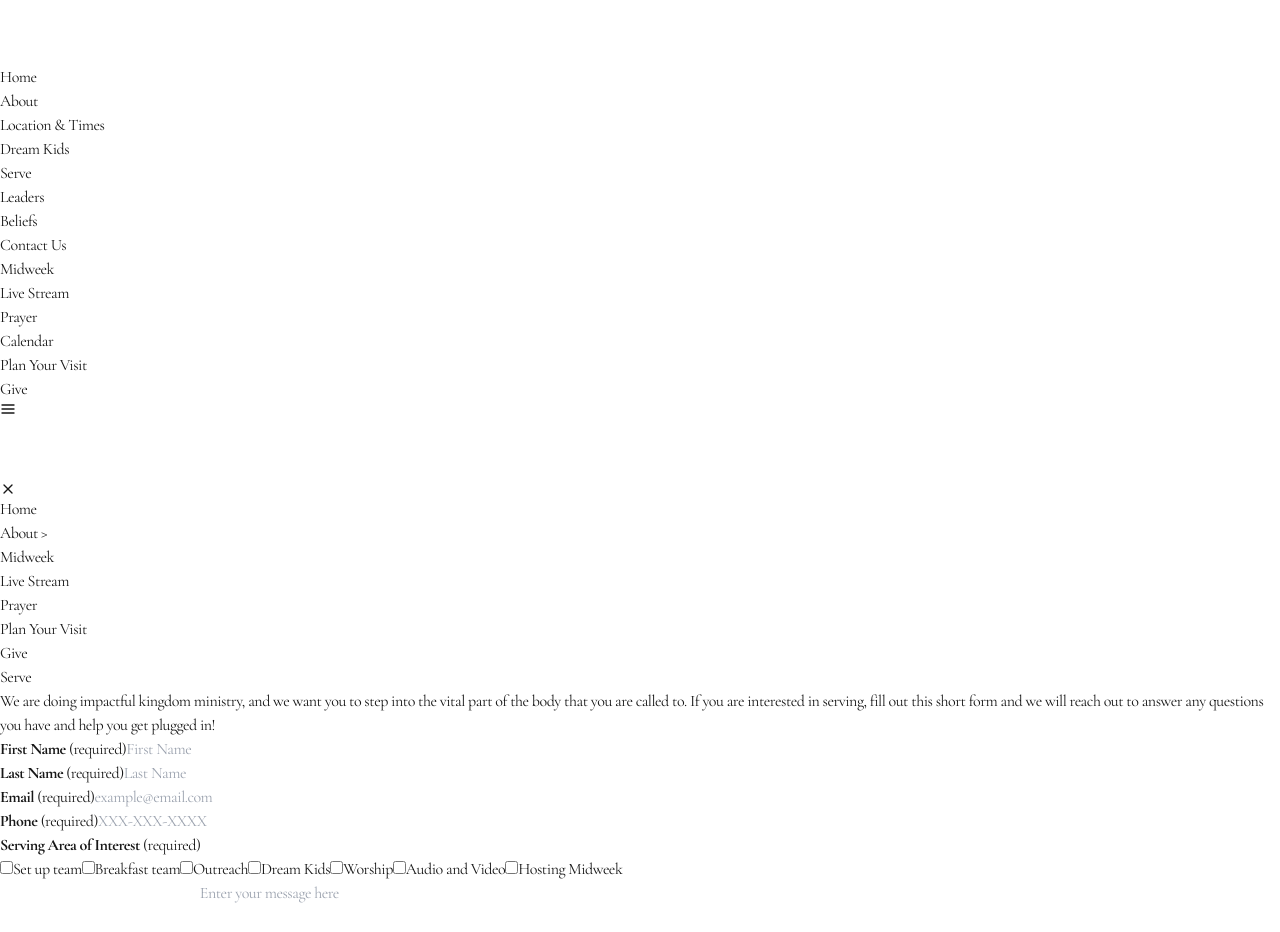
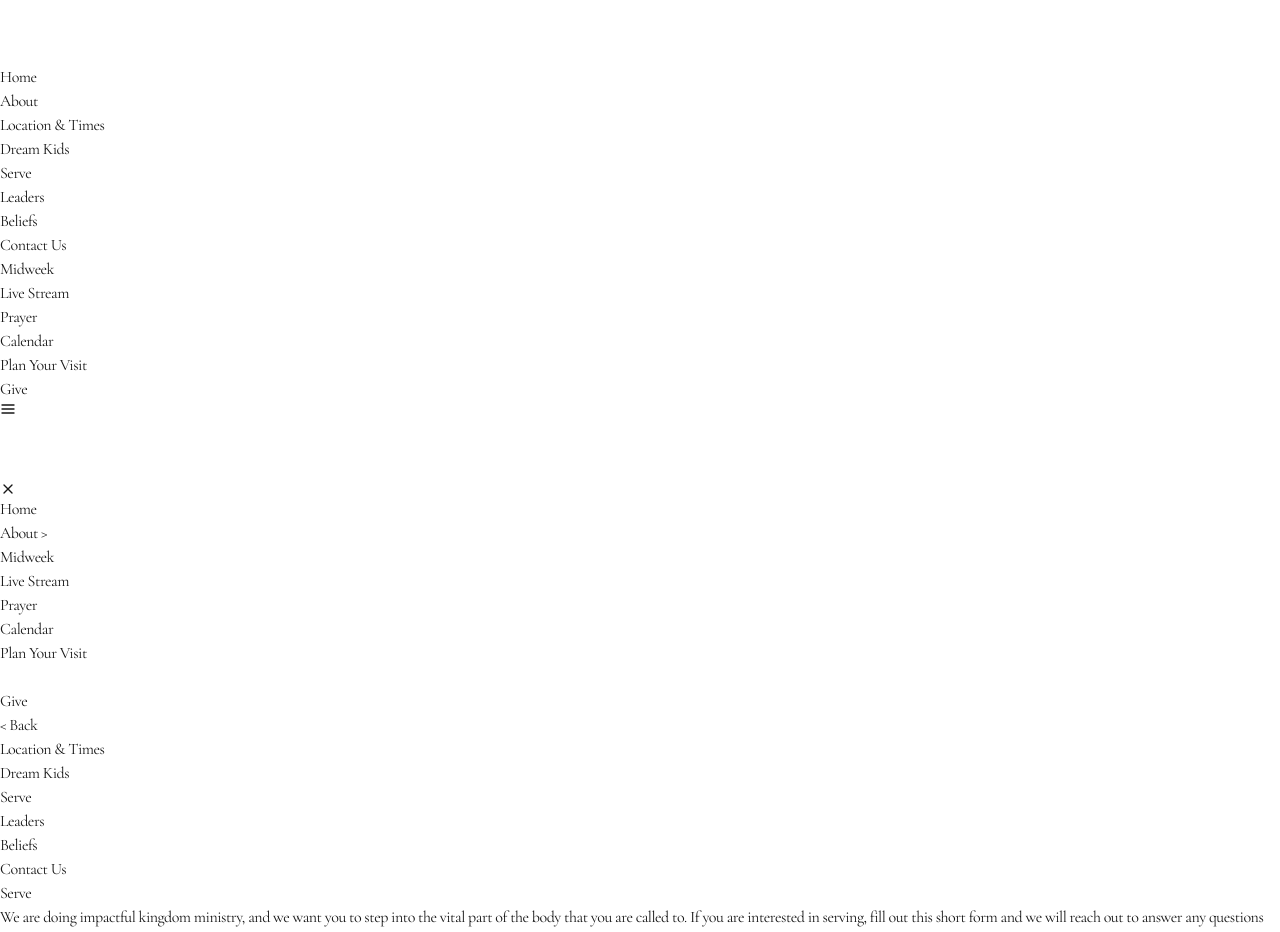
Before and after one commit to MatthewBrownTechCo/Dream-Church, a Next.js app in the folder dc-application/: page /serve in a window 1280 px wide. Shown: the top 932 px of the page. Built offline with nearby package versions, Linux system fonts and the light colour scheme.

Commit message:
Optimized Locations menu and updated layout.tsx

```diff
--- a/dc-application/src/app/layout.tsx
+++ b/dc-application/src/app/layout.tsx
@@ -1,7 +1,6 @@
 import "../app/styles/globals.css";
 import type { Metadata } from "next";
 import { Cormorant_Garamond } from "next/font/google";
-import Head from "next/head";
 
 const cormorantGaramond = Cormorant_Garamond({
   weight: ["400", "700"], // Regular & Bold
@@ -24,9 +23,6 @@ export default function RootLayout({
 }>) {
   return (
     <html lang="en">
-      <Head>
-        <meta name="viewport" content="width=device-width, initial-scale=1" />
-      </Head>
       <body
         className={`${cormorantGaramond.className} antialiased bg-[rgb(28,28,28)] text-white text-xl overflow-x-hidden`}
         style={{ letterSpacing: "-0.5px" }}
--- a/dc-application/src/components/navbar.tsx
+++ b/dc-application/src/components/navbar.tsx
@@ -8,8 +8,7 @@ const NavBar = () => {
   const router = useRouter();
   const pathname = usePathname();
   const [menuOpen, setMenuOpen] = useState(false);
-  const [aboutOpen, setAboutOpen] = useState(false); // For About menu
-  const [originalMenu, setOriginalMenu] = useState(true); // Tracks if we are on the main menu or About
+  const [aboutOpen, setAboutOpen] = useState(false);
 
   const toggleMenu = () => setMenuOpen(!menuOpen);
 
@@ -17,7 +16,6 @@ const NavBar = () => {
     router.push(path);
     setMenuOpen(false);
     setAboutOpen(false);
-    setOriginalMenu(true); // Return to main menu when navigating
   };
 
   const calendarNav = () =>
@@ -36,16 +34,6 @@ const NavBar = () => {
     return isActive
       ? "cursor-pointer hover:text-gray-200 underline underline-offset-4"
       : "cursor-pointer hover:text-gray-200";
-  };
-
-  const showAboutMenu = () => {
-    setAboutOpen(true);
-    setOriginalMenu(false);
-  };
-
-  const showMainMenu = () => {
-    setAboutOpen(false);
-    setOriginalMenu(true);
   };
 
   return (
@@ -189,14 +177,16 @@ const NavBar = () => {
         </div>
       </div>
 
-      {/* Mobile Dropdown Menu */}
+      {/* MOBILE MENU OVERLAY */}
       <div
-        className={`md:hidden bg-[rgb(28,28,28)] text-white flex flex-col items-center py-6 space-y-4 fixed top-0 left-0 w-full z-30 h-screen transition-opacity duration-300 ${
-          menuOpen ? "opacity-100" : "opacity-0"
+        className={`md:hidden bg-[rgb(28,28,28)] text-white fixed top-0 left-0 w-full h-screen z-30 transition-opacity duration-300 ${
+          menuOpen
+            ? "opacity-100 pointer-events-auto"
+            : "opacity-0 pointer-events-none"
         }`}
       >
-        {/* Logo and Close Button */}
-        <div className="flex justify-between items-center w-full px-6">
+        {/* Header: Logo + Close */}
+        <div className="flex justify-between items-center px-6 py-6">
           <div className="pl-5">
             <Logo />
           </div>
@@ -205,25 +195,32 @@ const NavBar = () => {
           </div>
         </div>
 
+        {/* Mobile Menu Content Container */}
+        <div className="relative h-full w-full overflow-hidden mt-4">
+          <div
+            className={`absolute top-0 left-0 w-full h-full flex flex-col items-center space-y-6 transition-transform duration-500 ease-in-out ${
+              aboutOpen ? "-translate-x-full" : "translate-x-0"
+            }`}
+          >
             <div
               onClick={() => navigate("/")}
-          className={`hover:cursor-pointer hover:text-gray-200 ${getLinkClass(
+              className={`hover:cursor-pointer hover:text-gray-200 text-5xl ${getLinkClass(
                 "/"
               )}`}
             >
               Home
             </div>
             <div
-          onClick={showAboutMenu}
-          className={`hover:cursor-pointer hover:text-gray-200 ${getLinkClass(
+              onClick={() => setAboutOpen(true)}
+              className={`hover:cursor-pointer hover:text-gray-200 text-5xl ${getLinkClass(
                 "/about"
               )}`}
             >
-          About <span className="md:hidden"> &gt;</span>{" "}
+              About <span className="md:hidden">&gt;</span>
             </div>
             <div
               onClick={() => navigate("/midweek")}
-          className={`hover:cursor-pointer hover:text-gray-200 ${getLinkClass(
+              className={`hover:cursor-pointer hover:text-gray-200 text-5xl ${getLinkClass(
                 "/midweek"
               )}`}
             >
@@ -231,101 +228,92 @@ const NavBar = () => {
             </div>
             <div
               onClick={liveStreamNav}
-          className="cursor-pointer hover:text-gray-200"
+              className="cursor-pointer hover:text-gray-200 text-5xl"
             >
               Live Stream
             </div>
             <div
               onClick={() => navigate("/prayer")}
-          className={`hover:cursor-pointer hover:text-gray-200 ${getLinkClass(
+              className={`hover:cursor-pointer hover:text-gray-200 text-5xl ${getLinkClass(
                 "/prayer"
               )}`}
             >
               Prayer
             </div>
             <div
+              onClick={calendarNav}
+              className="cursor-pointer hover:text-gray-200 text-5xl"
+            >
+              Calendar
+            </div>
+            <div
               onClick={() => navigate("/planyourvisit")}
-          className={`hover:cursor-pointer hover:text-gray-200 ${getLinkClass(
+              className={`hover:cursor-pointer hover:text-gray-200 text-5xl ${getLinkClass(
                 "/planyourvisit"
               )}`}
             >
               Plan Your Visit
             </div>
+            <br />
             <button
               onClick={() => navigate("/give")}
-          className="bg-white text-[rgb(21,31,38)] border border-[rgb(21,31,38)] h-[40px] w-[80px] hover:bg-gray-200"
+              className="bg-white text-[rgb(21,31,38)] border border-[rgb(21,31,38)] text-5xl h-[70px] w-[250px] hover:bg-gray-200"
             >
               Give
             </button>
           </div>
 
-      {/* Mobile About Menu */}
-      {menuOpen && aboutOpen && (
+          {/* About Slide Panel (slide in from right) */}
           <div
-          className="md:hidden bg-[rgb(28,28,28)] text-white flex flex-col items-center py-6 space-y-4 fixed top-0 left-0 w-full z-30 h-screen transition-all duration-300"
-          style={{
-            transform: aboutOpen ? "translateX(0)" : "translateX(-100%)",
-            opacity: aboutOpen ? 1 : 0,
-          }}
+            className={`absolute top-0 left-0 w-full h-full flex flex-col items-center space-y-6 transition-transform duration-500 ease-in-out ${
+              aboutOpen ? "translate-x-0" : "translate-x-full"
+            }`}
           >
-          {/* Logo and Close Button */}
-          <div className="flex justify-between items-center w-full px-6">
-            <div className="pl-5">
-              <Logo />
+            <div
+              onClick={() => setAboutOpen(false)}
+              className="cursor-pointer text-zinc-500 text-5xl mb-6 text-center"
+            >
+              &lt; Back
             </div>
-            <div onClick={toggleMenu} className="cursor-pointer text-2xl">
-              <FiX />
-            </div>
-          </div>
-
-          {/* Back Button */}
-          <div
-            onClick={showMainMenu}
-            className="cursor-pointer text-white text-xl mb-6 text-center"
-          >
-            &lt; Back {/* Centered the back button */}
-          </div>
-
-          <div className="flex flex-col items-center py-6 space-y-4 text-white">
             <div
               onClick={() => navigate("/location")}
-              className={getLinkClass("/location")}
+              className={`text-5xl {getLinkClass("/location")}`}
             >
               Location & Times
             </div>
             <div
               onClick={() => navigate("/dreamkids")}
-              className={getLinkClass("/dreamkids")}
+              className={`text-5xl {getLinkClass("/dreamkids")}`}
             >
               Dream Kids
             </div>
             <div
               onClick={() => navigate("/serve")}
-              className={getLinkClass("/serve")}
+              className={`text-5xl {getLinkClass("/serve")}`}
             >
               Serve
             </div>
             <div
               onClick={() => navigate("/leaders")}
-              className={getLinkClass("/leaders")}
+              className={`text-5xl {getLinkClass("/leaders")}`}
             >
               Leaders
             </div>
             <div
               onClick={() => navigate("/beliefs")}
-              className={getLinkClass("/beliefs")}
+              className={`text-5xl {getLinkClass("/beliefs")}`}
             >
               Beliefs
             </div>
             <div
               onClick={() => navigate("/contactus")}
-              className={getLinkClass("/contactus")}
+              className={`text-5xl {getLinkClass("/contactus")}`}
             >
               Contact Us
             </div>
           </div>
         </div>
-      )}
+      </div>
     </div>
   );
 };
--- a/dc-application/src/components/podcast-embed.tsx
+++ b/dc-application/src/components/podcast-embed.tsx
@@ -1,6 +1,6 @@
 const PodcastEmbed = () => {
   return (
-    <div className="flex justify-center mt-10 md:mt-0 w-[100%]">
+    <div className="flex justify-center mt-10 md:mt-0 w-[90%] mid:w-[100%]">
       <iframe
         allow="autoplay *; encrypted-media *"
         height="175"
```
Also changed, not shown: dc-application/src/app/location/page.tsx (+8 -6 lines), dc-application/src/app/page.tsx (+5 -3 lines). Lines whose indentation alone changed are shown as unchanged.
